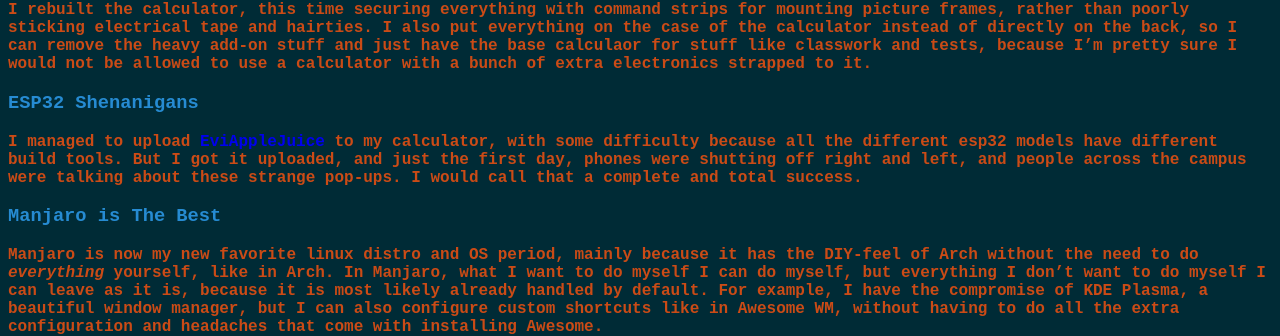
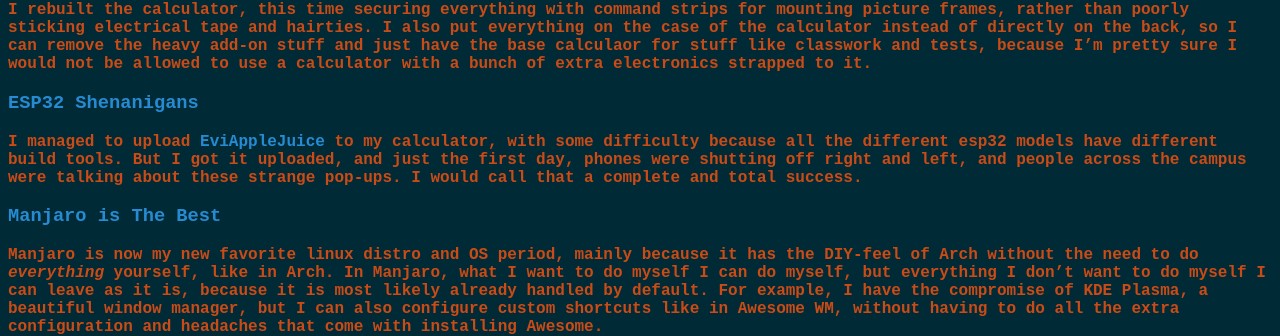
Before and after one commit to ZirconiaCubed3v2/ZirconiaCubed3v2.github.io, a Jekyll site: the page built from _posts/2024-01-09-another-little-update.md, in a window 1280 px wide. Shown: the part 255-591 px from the top of the page. Built offline with Jekyll 4.4.1, drawn with Linux system fonts in a browser that asks for light colours; some web fonts are replaced; our own code applies the rules of GitHub Pages for plain Markdown files.

Commit message:
fixed link colors

```diff
--- a/_posts/2024-01-09-another-little-update.md
+++ b/_posts/2024-01-09-another-little-update.md
@@ -8,7 +8,7 @@ I have to remember to do these blog posts, because if I don't it will just be an
 I rebuilt the calculator, this time securing everything with command strips for mounting picture frames, rather than poorly sticking electrical tape and hairties. I also put everything on the case of the calculator instead of directly on the back, so I can remove the heavy add-on stuff and just have the base calculaor for stuff like classwork and tests, because I'm pretty sure I would not be allowed to use a calculator with a bunch of extra electronics strapped to it.
 <br>
 <h3 id="heading">ESP32 Shenanigans</h3>
-I managed to upload <a href="https://github.com/ckcr4lyf/EvilAppleJuice-ESP32">EviAppleJuice</a> to my calculator, with some difficulty because all the different esp32 models have different build tools. But I got it uploaded, and just the first day, phones were shutting off right and left, and people across the campus were talking about these strange pop-ups. I would call that a complete and total success.
+I managed to upload <a href="https://github.com/ckcr4lyf/EvilAppleJuice-ESP32" style="text-decoration:none;">EviAppleJuice</a> to my calculator, with some difficulty because all the different esp32 models have different build tools. But I got it uploaded, and just the first day, phones were shutting off right and left, and people across the campus were talking about these strange pop-ups. I would call that a complete and total success.
 <br>
 <h3 id="heading">Manjaro is The Best</h3>
 Manjaro is now my new favorite linux distro and OS period, mainly because it has the DIY-feel of Arch without the need to do _everything_ yourself, like in Arch. In Manjaro, what I want to do myself I can do myself, but everything I don't want to do myself I can leave as it is, because it is most likely already handled by default. For example, I have the compromise of KDE Plasma, a beautiful window manager, but I can also configure custom shortcuts like in Awesome WM, without having to do all the extra configuration and headaches that come with installing Awesome.
--- a/css/style.css
+++ b/css/style.css
@@ -9,10 +9,11 @@ p {
   font-weight: bold;
 }
 a {
+  color: #268bd2;
   text-decoration: none;
 }
 #heading {
-  color: #268bd2
+  color: #268bd2;
 }
 #sitetitle {
   color: #859900;
```
